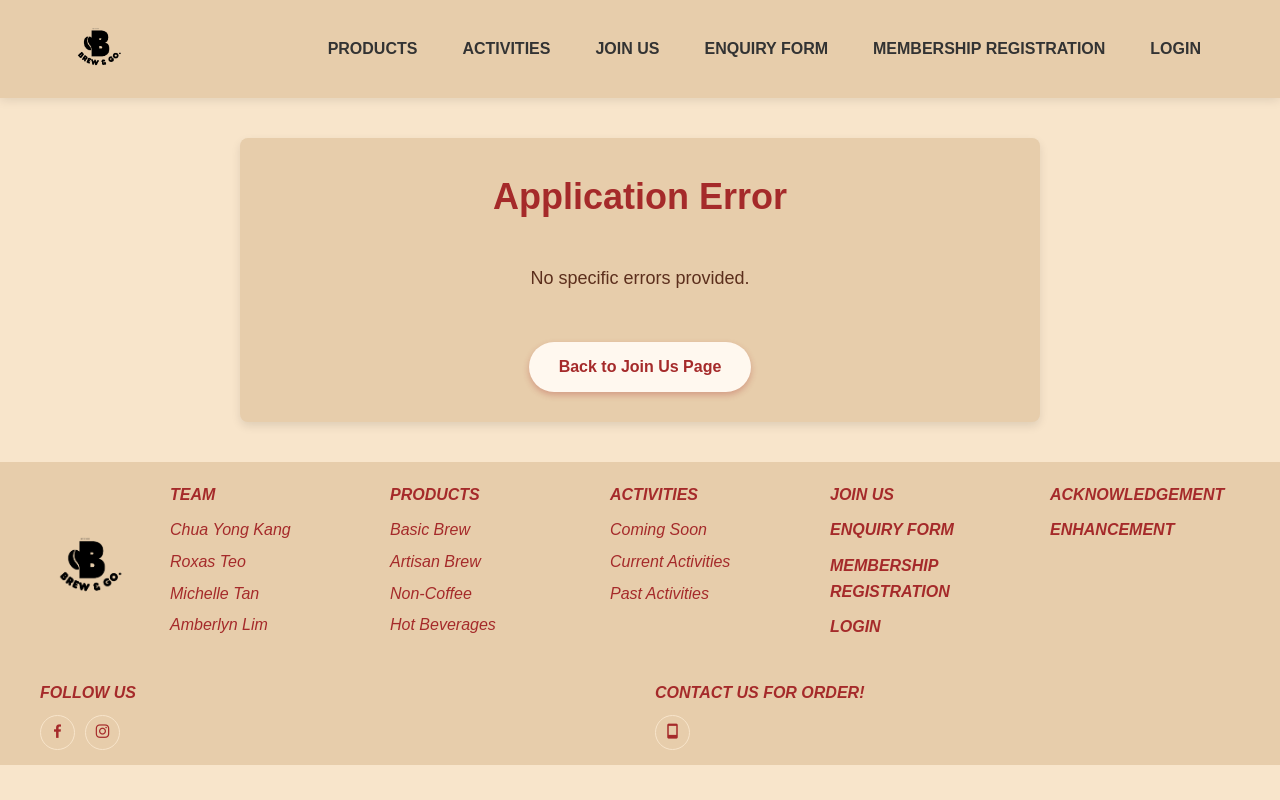
After one commit to Amber-0666/assign2, a PHP site: page /joinus_error.php in a window 1280 px wide. The commit adds this page. Run offline with PHP 8.4, Linux system fonts and the light colour scheme.

Commit message:
Update joinus

```diff
--- /dev/null
+++ b/joinus_error.php
@@ -0,0 +1,40 @@
+<?php
+session_start();
+
+// Retrieve errors from session if available
+$errors = $_SESSION['upload_errors'] ?? [];
+unset($_SESSION['upload_errors']);
+?>
+<!DOCTYPE html>
+<html lang="en">
+<head>
+    <meta charset="UTF-8">
+    <title>Join Us Application Error</title>
+    <link rel="stylesheet" href="styles/style.css">
+    <link href='https://unpkg.com/boxicons@2.1.4/css/boxicons.min.css' rel='stylesheet'>
+</head>
+<body>
+
+<?php include 'navbar.php'; ?>
+
+<main id="confirmation-container">
+    <h2>Application Error</h2>
+
+    <?php if (!empty($errors)): ?>
+        <p>Please fix the following errors before submitting your application:</p>
+        <div class="error-messages">
+            <?php foreach ($errors as $error): ?>
+                <p><?= htmlspecialchars($error) ?></p>
+            <?php endforeach; ?>
+        </div>
+    <?php else: ?>
+        <p>No specific errors provided.</p>
+    <?php endif; ?>
+
+    <a href="joinus.php">Back to Join Us Page</a>
+</main>
+
+<?php include 'footer.php'; ?>
+
+</body>
+</html>
--- a/styles/style.css
+++ b/styles/style.css
@@ -4313,3 +4313,13 @@ text-decoration: none;
     transform: scale(1.05);
 }
 /* End of View search and filter feature CSS */
+
+/* Joinus Error CSS */
+
+.error-messages p {
+    color: red;
+    font-weight: bold;
+    margin-bottom: 0.5em;
+}
+
+/* End of Joinus Error CSS */
```
Also changed, not shown: joinus_process.php (+19 -9 lines).
